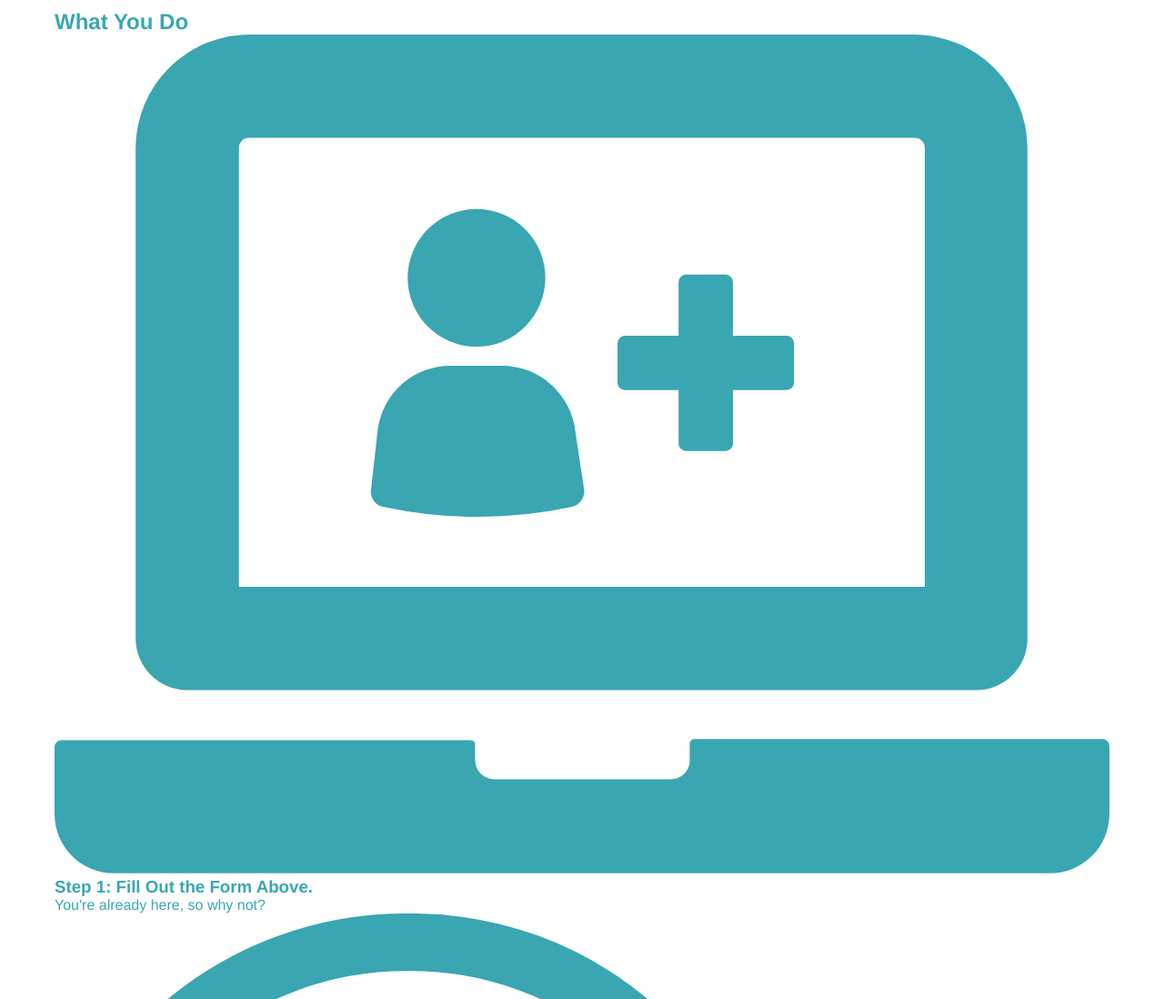
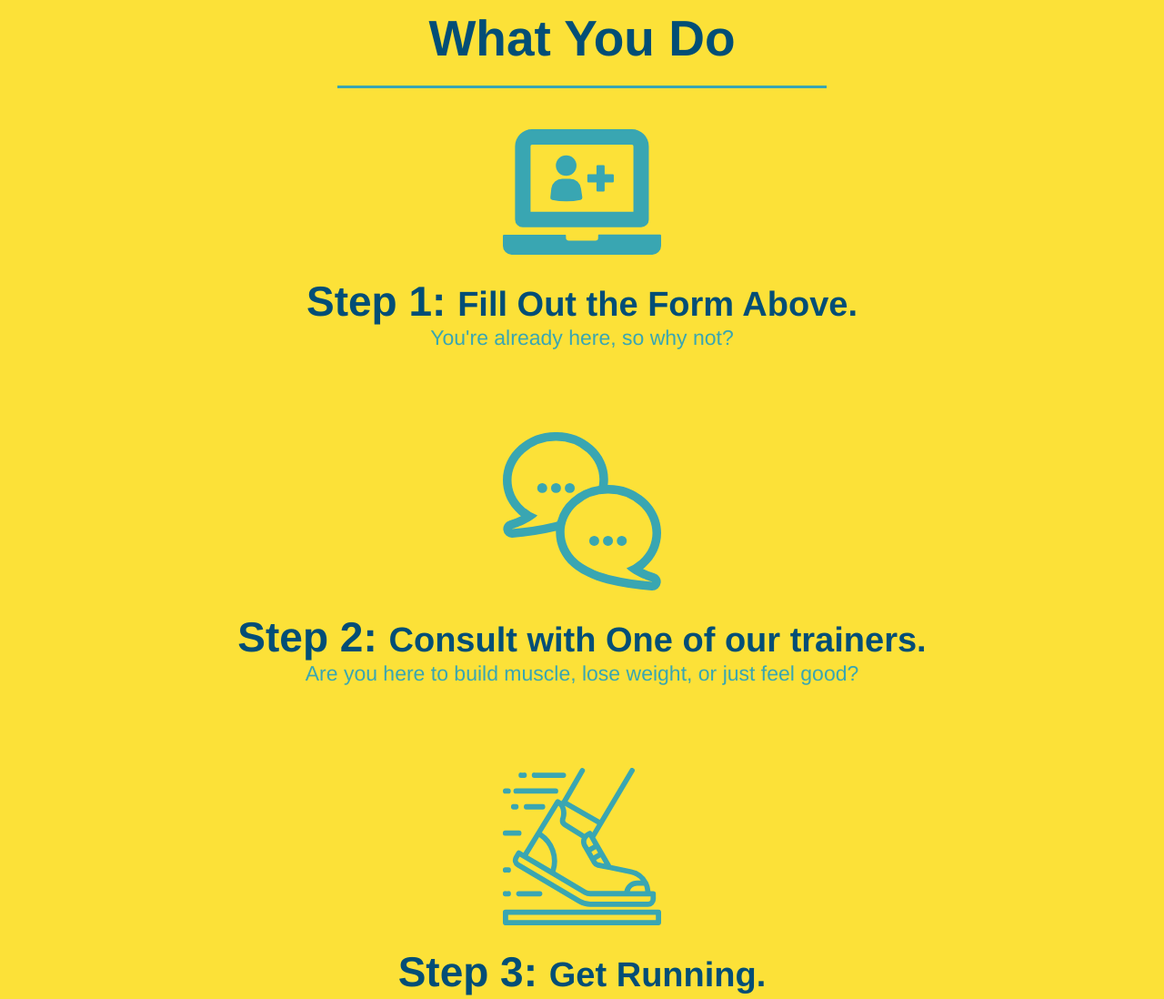
Before and after one commit to VincentCoolridge/run-buddy, a plain HTML site: page index.html in a window 1280 px wide. Shown: the part 1220-2318 px from the top of the page at 91% size. Drawn offline with Linux system fonts and the light colour scheme.

Commit message:
finalized steps section

```diff
--- a/assets/css/style.css
+++ b/assets/css/style.css
@@ -107,15 +107,6 @@ section {
 .intro {
     text-align: center;
 }
-.intro h2 {
-    display: inline-block;
-    font-size: 55px;
-    color: #024e76;
-    margin-bottom: 35px;
-    padding: 0 100px 20px 100px;
-    border-bottom: 3px solid;
-    border-color: #fce138;
-}
 .intro p {
     margin: 0 auto;
     line-height: 1.7;
@@ -123,3 +114,40 @@ section {
     width: 80%;
     font-size: 20px;
 }
+.steps {
+    text-align:center;
+    background: #fce138;
+}
+.section-title {
+    font-size: 55px;
+    color:#024e76;
+    margin-bottom: 35px;
+    padding: 0 100px 20px 100px;
+    display: inline-block;
+    border-bottom: 3px solid;
+}
+.primary-border {
+    border-color: #fce138;
+}
+.secondary-border {
+    border-color:#39a6b2;
+}
+.steps div {
+    margin-bottom: 80px;
+}
+.steps img {
+    width: 15%;
+    margin: 10px 0;
+}
+.steps h3 {
+    color: #024e76;
+    font-size: 46px;
+    margin-top: 10px;
+}
+.steps p {
+    color: #39a6b2;
+    font-size: 23px;
+}
+.steps span {
+    font-size: 38px;
+}
--- a/index.html
+++ b/index.html
@@ -68,32 +68,32 @@
         </section>
         <!--"what we do" section-->
         <section id="What-we-do" class="intro">
-        <h2>What We Do</h2>
+        <h2 class="section-title primary-border">What We Do</h2>
         <p>
             butcher selfies chambray shabby chic gentrify readymade yr Echo Park XOXO Tumblr normcore Banksy direct trade Blue Bottle chillwave you probably haven't heard of them single-origin coffee Vice fanny pack fixie Odd Future Austin fingerstache pickled twee synth Wes Anderson Thundercats viral bitters flannel meggings narwhal Marfa Schlitz sustainable Intelligentsia umami deep v craft
         </p>
         </section>
         <!--"what you do" section-->
-        <section id="What-you-do">
-        <h2>What You Do</h2>
+        <section id="What-you-do" class="steps">
+        <h2 class="section-title secondary-border">What You Do</h2>
         <div>
             <img src="./assets/images/step-1.svg" alt="" />
-            <h3>Step 1: Fill Out the Form Above.</h3>
+            <h3>Step 1: <span>Fill Out the Form Above.</span></h3>
             <p>You're already here, so why not?</p>
         </div>
         <div>
             <img src="./assets/images/step-2.svg" alt="" />
-            <h3>Step 2: COnsult with One of Our Trainers.</h3>
+            <h3>Step 2: <span>Consult with One of our trainers.</span></h3>
             <p>Are you here to build muscle, lose weight, or just feel good?</p>
         </div>
         <div>
             <img src="./assets/images/step-3.svg" alt="" />
-            <h3>Step 3: Get Running.</h3>
+            <h3>Step 3: <span>Get Running.</span></h3>
             <p>Hit the ground running (literally) once your trainer lays out your plan.</p>
         </div>
         <div>
             <img src="./assets/images/step-4.svg" alt="" />
-            <h3>Step 4: See Results.</h3>
+            <h3>Step 4: <span>See Results.</span></h3>
             <p>Bi-weekly checkins with your trainer will keep you focused.</p>
         </div>
         </section>
```
